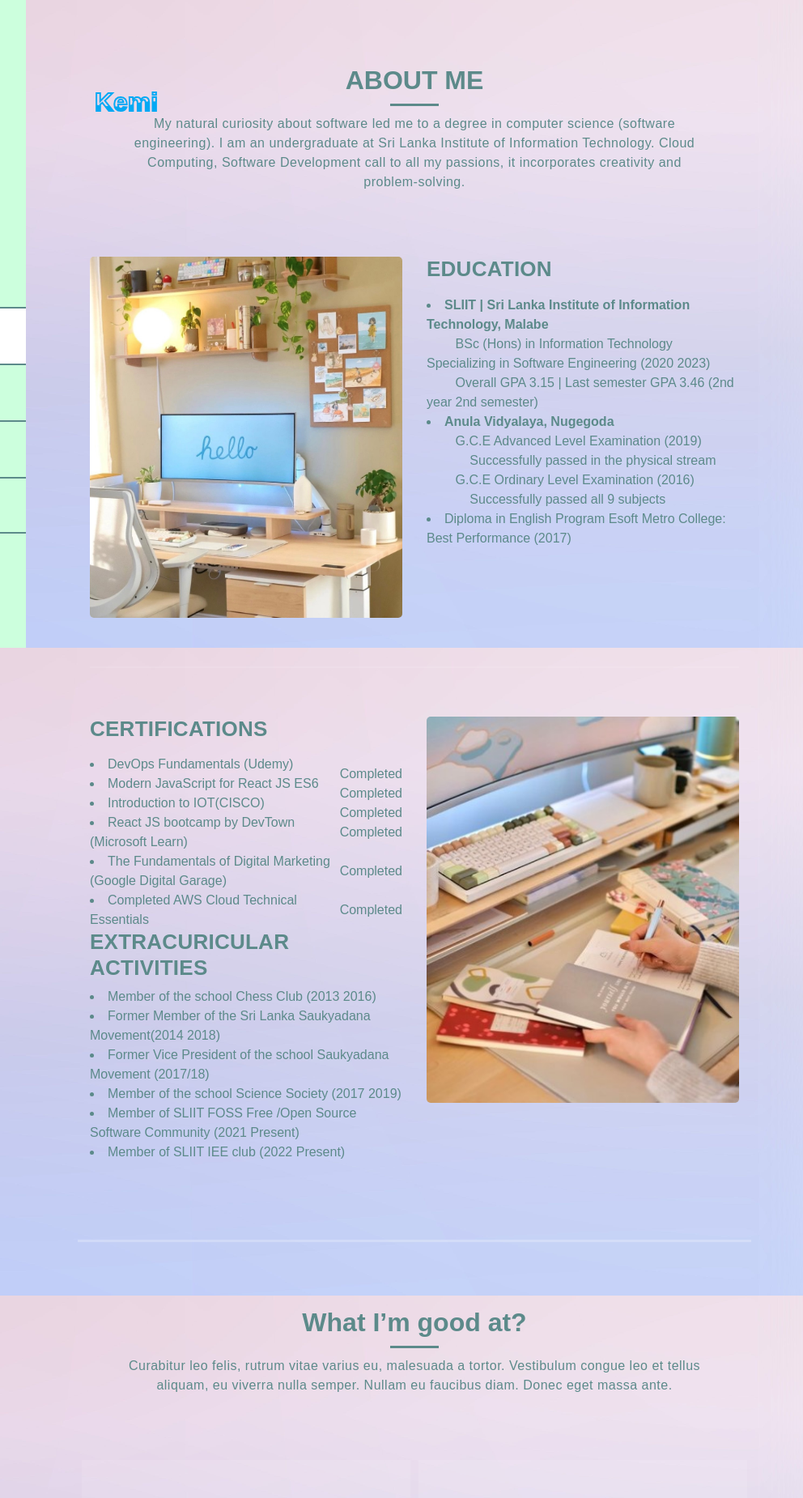
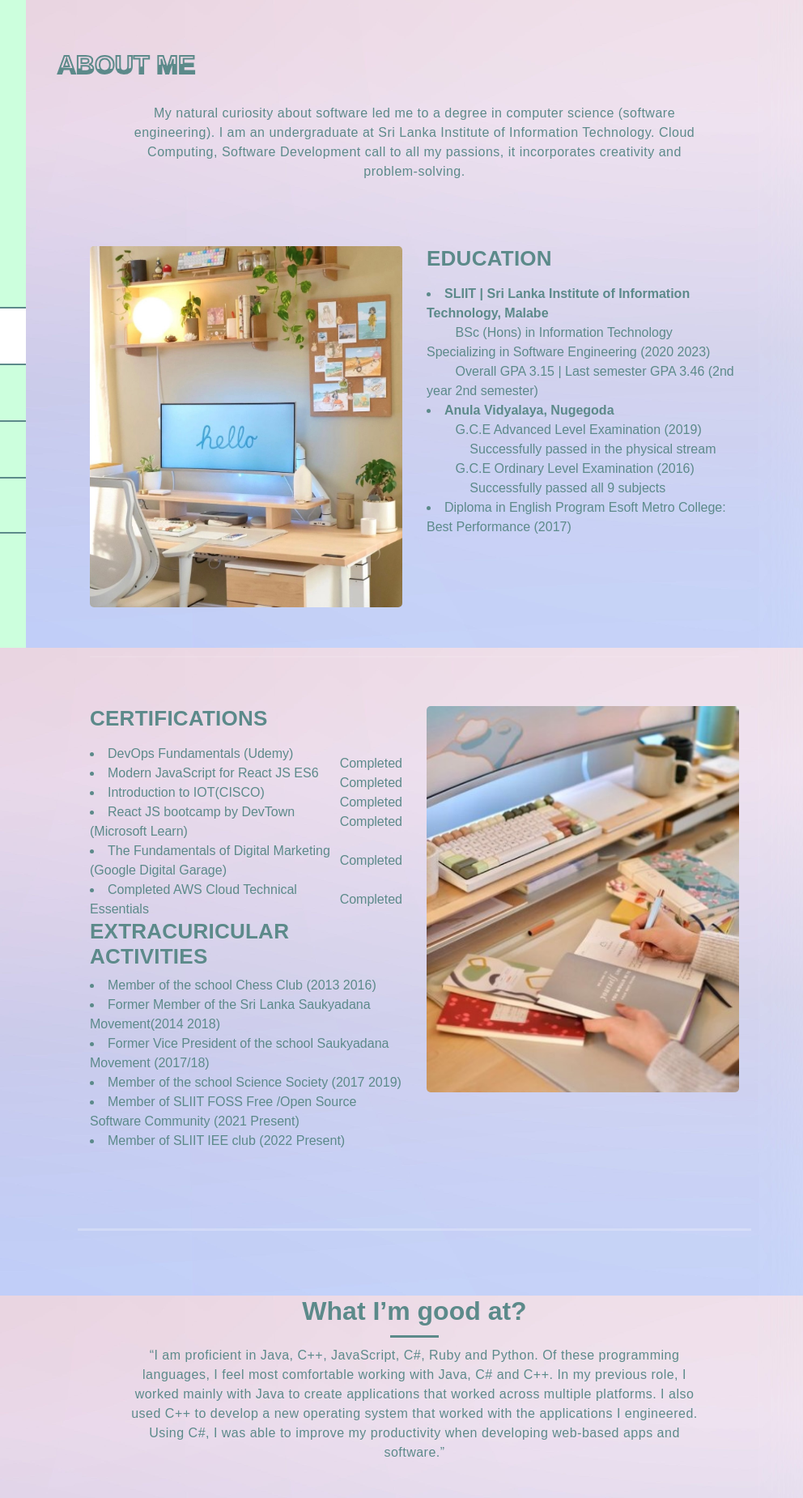
Before and after one commit to MuthusalaPerera/Pawani-Perera, a plain HTML site: page index.html in a window 1280 px wide. Shown: the top 1850 px of the page at 81% size, 288-1280 px from the left. Drawn offline with Linux system fonts and the light colour scheme.

Commit message:
commit
Add a description about my skills

```diff
--- a/assets/css/templatemo-style.css
+++ b/assets/css/templatemo-style.css
@@ -91,11 +91,11 @@ body {
 
 .content h2:nth-child(1) {
   color: transparent;
-  -webkit-text-stroke: 2px #03a9f4;
+  -webkit-text-stroke: 2px #5c8a8a;
 }
 
 .content h2:nth-child(2) {
-  color: #03a9f4;
+  color: #5c8a8a;
   animation: animate 4s ease-in-out infinite;
 }
 
--- a/index.html
+++ b/index.html
@@ -114,16 +114,15 @@ https://templatemo.com/tm-531-reflux
       <section class="section about-me" data-section="section1">
         <div class="container">
           <div class="section-heading">
-            <h2>ABOUT ME</h2>
-             <section>
+              <section>
               <div class="content">
-                <h2>Kemi</h2>
-                <h2>Kemi</h2>
+                <h2>ABOUT ME</h2>
+                <h2>ABOUT ME</h2>
               </div>
             </section>
-            <div class="line-dec"></div>
-            <span
-              >My natural curiosity about software led me to a degree in computer science (software engineering).
+            <br> <br>
+             <span>
+               My natural curiosity about software led me to a degree in computer science (software engineering).
 			  I am an undergraduate at Sri Lanka Institute of Information Technology.
 			Cloud Computing, Software Development call to all my passions, it incorporates creativity and problem-solving. </span
             >
@@ -203,9 +202,11 @@ https://templatemo.com/tm-531-reflux
             <h2>What I’m good at?</h2>
             <div class="line-dec"></div>
             <span
-              >Curabitur leo felis, rutrum vitae varius eu, malesuada a tortor.
-              Vestibulum congue leo et tellus aliquam, eu viverra nulla semper.
-              Nullam eu faucibus diam. Donec eget massa ante.</span
+              >“I am proficient in Java, C++, JavaScript, C#, Ruby and Python. Of these programming languages,
+              I feel most comfortable working with Java, C# and C++. In my previous role, I worked mainly
+               with Java to create applications that worked across multiple platforms. I also used C++ to
+               develop a new operating system that worked with the applications I engineered.
+               Using C#, I was able to improve my productivity when developing web-based apps and software.”</span
             >
           </div>
           <div class="row">
```
